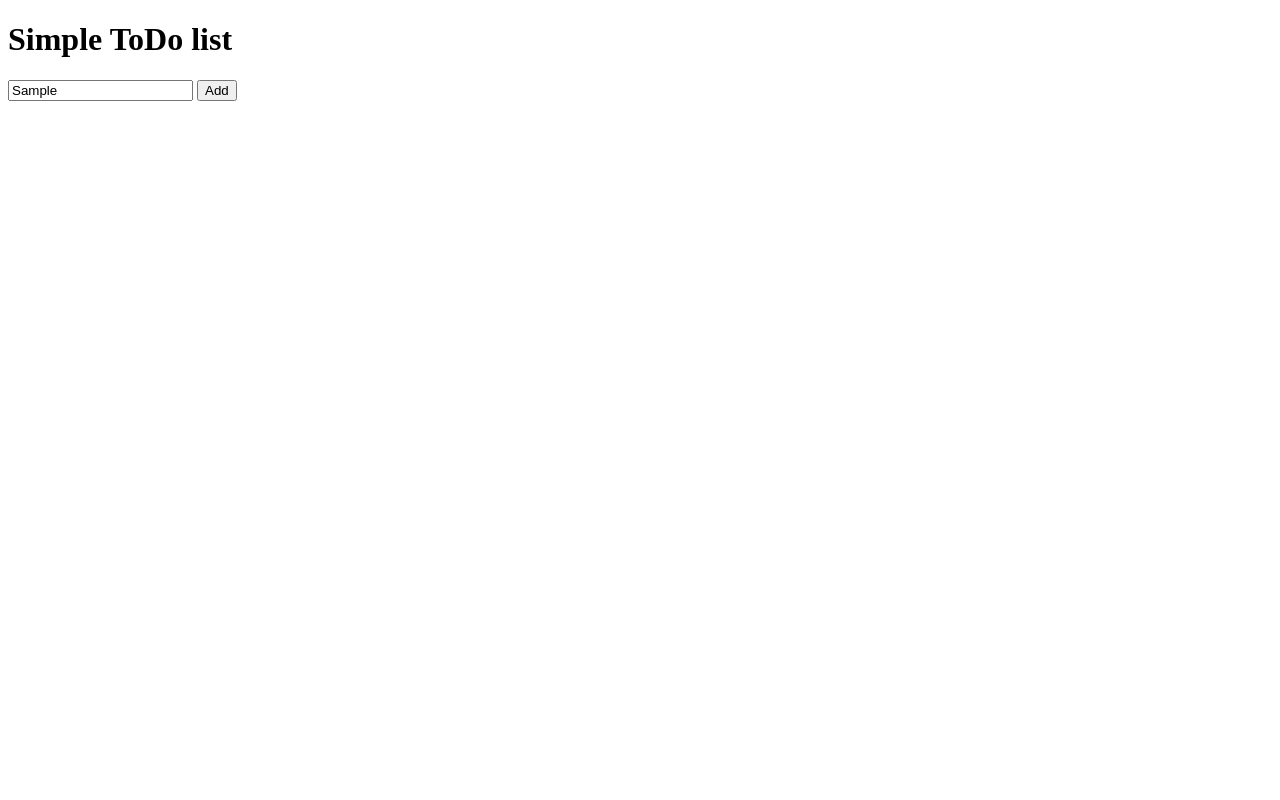
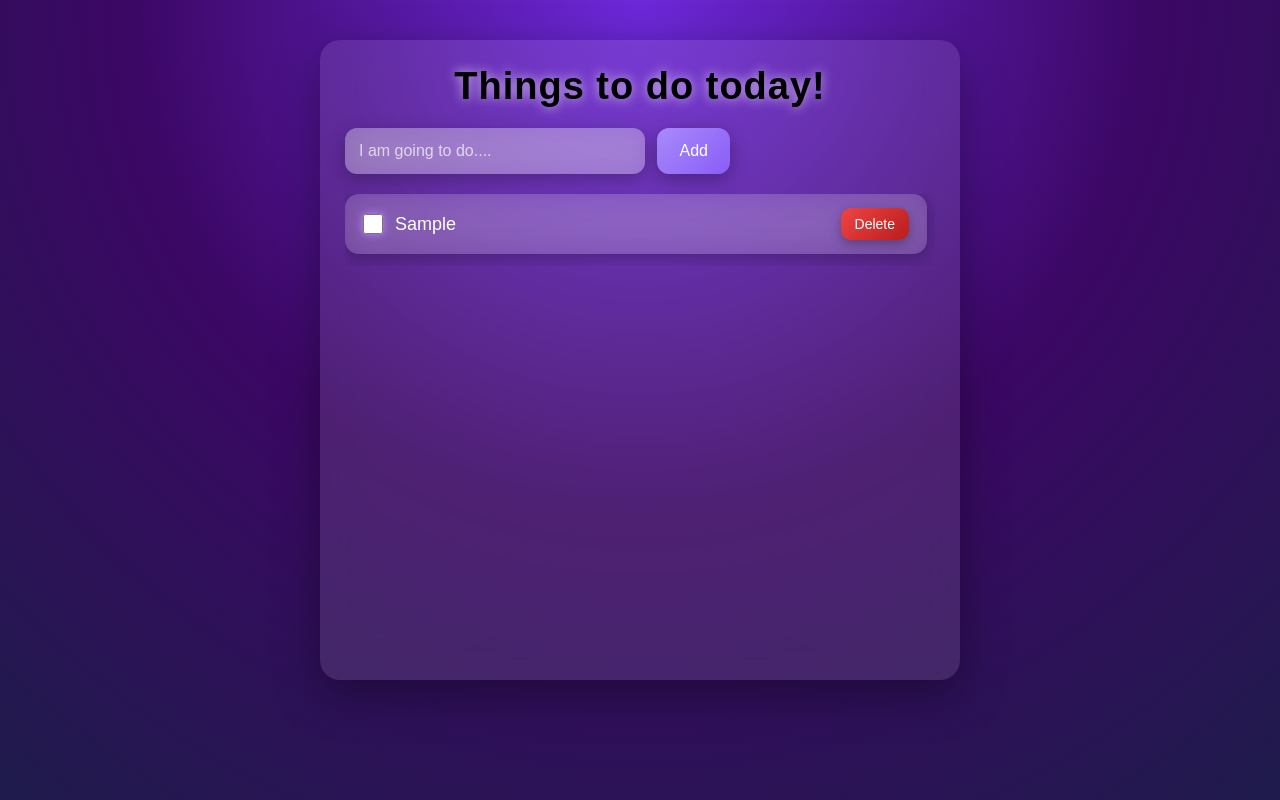
Before and after one commit to DeepSaha25/ToDo-List, a plain HTML site: page index.html in a window 1280 px wide. Both pictures are taken after typing "Sample" into the empty fields and a click on the button "Add". Drawn offline with Linux system fonts and the light colour scheme.

Commit message:
completed

```diff
--- a/index.html
+++ b/index.html
@@ -7,10 +7,11 @@
     <link rel="stylesheet" href="style.css">
 </head>
 <body>
-    <h1>Simple ToDo list</h1>
-    <input type="text" placeholder="Enter A ToDo and press ADD or Enter" id="todo-input">
+   <main> <h1>Things to do today!</h1>
+    <input type="text" placeholder="I am going to do...." id="todo-input">
 <button id="add-btn">Add</button>
 <ul id="todo-list"></ul>
+</main>
 
 
     <script src="script.js"></script>
--- a/script.js
+++ b/script.js
@@ -1,28 +1,86 @@
-//Select DOM elements
-const input =document.getElementById('todo-input')
-const addBtn= document.getElementById('add-btn')
-const list = document.getElementById('todo-list')
+// Select DOM elements
+const input = document.getElementById("todo-input");
+const addBtn = document.getElementById("add-btn");
+const list = document.getElementById("todo-list");
 
-//Try to load aved todos from localStorage(if any)
-const saved = localStorage.getItem('todos');
-const todos = saved?JSON.parse(saved):[];
+// Try to load saved todos from localStorage
+const saved = localStorage.getItem("todos");
+const todos = saved ? JSON.parse(saved) : [];
 
-function saveTodos(){
-    //Save current todos array to localStorage
-    localStorage.setItem('todos',JSON.stringify(todos));
-}
-//Create a dom node for a todo object and append it to the list
-function createTodoNode(todo,index){
-
+// Save the todos array to localStorage
+function saveTodos() {
+    localStorage.setItem("todos", JSON.stringify(todos));
 }
 
-//Render the whole todo list from todos array
-function render(){
-    list.innerHTML='';
+// Create a DOM node for a todo object
+function createTodoNode(todo, index) {
+    const li = document.createElement("li");
+    li.className = "todo-item";
 
-    //Recreate each item
-    todos.forEach((todo,index) => {
-        const node = createTodoNode(todo ,index);
-        list.appendChild(node)
+    const checkbox = document.createElement("input");
+    checkbox.type = "checkbox";
+    checkbox.checked = !!todo.completed;
+    checkbox.className = "todo-check";
+
+    checkbox.addEventListener("change", () => {
+        todo.completed = checkbox.checked;
+        render();
+        saveTodos();
+    });
+
+    const textSpan = document.createElement("span");
+    textSpan.textContent = todo.text;
+    textSpan.className = "todo-text";
+
+    if (todo.completed) {
+        textSpan.style.textDecoration = "line-through";
+    }
+
+    textSpan.addEventListener("dblclick", () => {
+        const newText = prompt("Edit todo:", todo.text);
+        if (newText !== null) {
+            todo.text = newText.trim();
+            render();
+            saveTodos();
+        }
+    });
+
+    const delBtn = document.createElement("button");
+    delBtn.textContent = "Delete";
+    delBtn.className = "delete-btn";
+
+    delBtn.addEventListener("click", () => {
+        todos.splice(index, 1);
+        render();
+        saveTodos();
+    });
+
+    li.appendChild(checkbox);
+    li.appendChild(textSpan);
+    li.appendChild(delBtn);
+
+    return li;
+}
+
+// Render the full todo list
+function render() {
+    list.innerHTML = "";
+    todos.forEach((todo, index) => {
+        const node = createTodoNode(todo, index);
+        list.appendChild(node);
     });
 }
+
+// Add a new todo
+function addTodo() {
+    const text = input.value.trim();
+    if (!text) return;
+
+    todos.push({ text, completed: false });
+    input.value = "";
+    render();
+    saveTodos();
+}
+
+addBtn.addEventListener("click", addTodo);
+render();
--- a/style.css
+++ b/style.css
@@ -0,0 +1,172 @@
+* {
+    margin: 0;
+    padding: 0;
+    box-sizing: border-box;
+    font-family: "Poppins", sans-serif;
+}
+
+body {
+    background: radial-gradient(circle at top, #6d28d9, #3b0764, #1e1b4b);
+    min-height: 100vh;
+    display: flex;
+    flex-direction: column;
+    align-items: center;
+    padding-top: 40px;
+    color: white;
+    overflow-x: hidden;
+}
+
+main {
+    width: 80vh;
+    height: 80vh;
+    border-radius: 20px;
+    padding: 25px;
+    background: rgba(255,255,255,0.1);
+    backdrop-filter: blur(20px);
+    box-shadow: 0 15px 45px rgba(0,0,0,0.35);
+    transition: 0.4s ease;
+}
+
+main h1{
+    text-align: center;
+}
+
+main:hover {
+    box-shadow: 0 25px 60px rgba(0,0,0,0.55);
+    transform: translateY(-3px);
+}
+
+h1 {
+    font-size: 38px;
+    margin-bottom: 20px;
+    letter-spacing: 1px;
+    color: black;
+    text-shadow: 0 0 12px rgba(255,255,255,0.7);
+}
+
+#todo-input {
+    width: 300px;
+    padding: 14px;
+    border: none;
+    border-radius: 12px;
+    outline: none;
+    font-size: 16px;
+    box-shadow: 0 5px 18px rgba(0,0,0,0.25);
+    background: rgba(255,255,255,0.3);
+    color: #fff;
+    backdrop-filter: blur(14px);
+    transition: 0.3s ease;
+}
+
+#todo-input::placeholder {
+    color: rgba(255,255,255,0.7);
+}
+
+#todo-input:focus {
+    box-shadow: 0 0 18px rgba(167, 139, 250, 0.8);
+    transform: scale(1.03);
+}
+
+#add-btn {
+    padding: 14px 22px;
+    margin-left: 8px;
+    border: none;
+    background: linear-gradient(135deg, #a78bfa, #8b5cf6);
+    color: white;
+    font-size: 16px;
+    border-radius: 12px;
+    cursor: pointer;
+    box-shadow: 0 5px 18px rgba(0,0,0,0.3);
+    transition: 0.3s ease;
+}
+
+#add-btn:hover {
+    background: linear-gradient(135deg, #c4b5fd, #a78bfa);
+    transform: scale(1.07);
+    box-shadow: 0 6px 25px rgba(255,255,255,0.35);
+}
+
+#add-btn:active {
+    transform: scale(0.97);
+}
+
+#todo-list {
+    list-style: none;
+    width: 100%;
+    margin-top: 20px;
+    max-height: 60vh;
+    overflow-y: auto;
+    padding-right: 8px;
+}
+
+#todo-list::-webkit-scrollbar {
+    width: 6px;
+}
+
+#todo-list::-webkit-scrollbar-thumb {
+    background: rgba(255,255,255,0.3);
+    border-radius: 20px;
+}
+
+.todo-item {
+    display: flex;
+    align-items: center;
+    justify-content: space-between;
+    background: rgba(255,255,255,0.15);
+    padding: 14px 18px;
+    margin-bottom: 12px;
+    border-radius: 14px;
+    backdrop-filter: blur(14px);
+    box-shadow: 0 4px 18px rgba(0,0,0,0.25);
+    transition: 0.3s ease;
+}
+
+.todo-item:hover {
+    transform: translateY(-4px);
+    box-shadow: 0 8px 26px rgba(0,0,0,0.35),
+                0 0 10px rgba(238, 186, 255, 0.7);
+}
+
+.todo-check {
+    width: 20px;
+    height: 20px;
+    cursor: pointer;
+    accent-color: #c084fc;
+    filter: drop-shadow(0 0 4px #c084fc);
+}
+
+.todo-text {
+    flex: 1;
+    margin-left: 12px;
+    font-size: 18px;
+    cursor: pointer;
+    transition: 0.3s ease;
+}
+
+.todo-check:checked + .todo-text {
+    text-decoration: line-through;
+    opacity: 0.6;
+    filter: blur(0.3px);
+}
+
+.delete-btn {
+    background: linear-gradient(135deg, #ef4444, #b91c1c);
+    border: none;
+    color: white;
+    padding: 8px 14px;
+    border-radius: 10px;
+    cursor: pointer;
+    font-size: 14px;
+    transition: 0.3s ease;
+    box-shadow: 0 4px 12px rgba(0,0,0,0.3);
+}
+
+.delete-btn:hover {
+    background: linear-gradient(135deg, #f87171, #ef4444);
+    transform: scale(1.12);
+    box-shadow: 0 6px 20px rgba(255,50,50,0.45);
+}
+
+.delete-btn:active {
+    transform: scale(0.95);
+}
```
